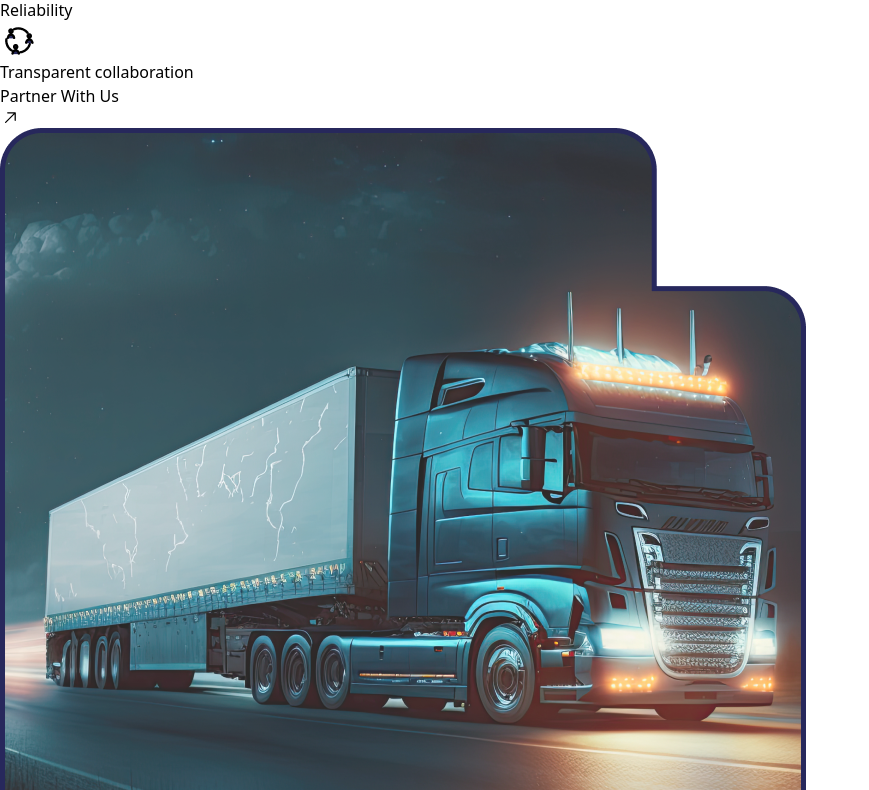
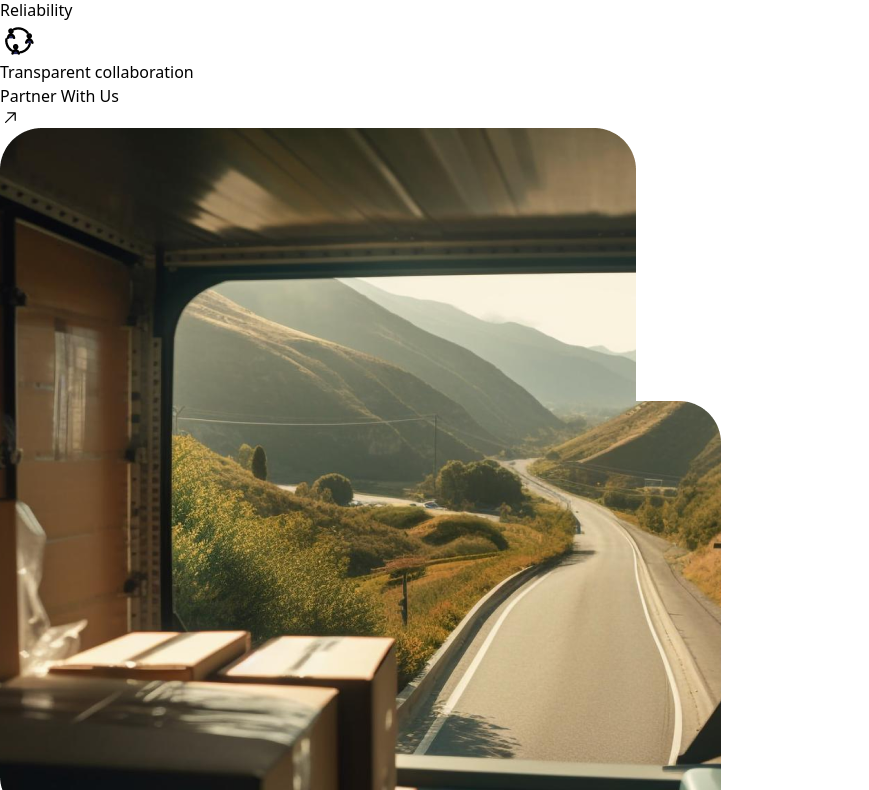
Before and after one commit to MerQri-Org/merqri_landing_page, a React (Vite) app in the folder merqri_landing_pages/: page / in a window 1280 px wide. Shown: the part 5450-6240 px from the top of the page, without its empty margins (0-869 px from the left). Built offline with nearby package versions, Linux system fonts and the light colour scheme.

Commit message:
pictures update

```diff
--- a/merqri_landing_pages/package.json
+++ b/merqri_landing_pages/package.json
@@ -22,7 +22,7 @@
     "react-dom": "^18.2.0",
     "react-icon": "^1.0.0",
     "react-icons": "^5.2.1",
-    "react-router-dom": "^6.23.1",
+    "react-router-dom": "^6.26.0",
     "react-scroll": "^1.9.0",
     "tailwind-merge": "^2.3.0",
     "tailwindcss-animate": "^1.0.7"
--- a/merqri_landing_pages/src/sections/Subscribe.jsx
+++ b/merqri_landing_pages/src/sections/Subscribe.jsx
@@ -1,15 +1,31 @@
-import { useState } from "react";
+import { useEffect, useState } from "react";
+import  { useLocation } from "react-router-dom"
 import Button from "../components/Button";
 const Subscribe = () => {
   const [name, setName] = useState("");
   const [email, setEmail] = useState("");
+  //useState for the pictures for different pages
+  const [picture,setPicture]=useState("/images/left2.png")
+  const location = useLocation()
+
+  useEffect(
+    ()=>{
+      //changing picture based on the path
+      if(location.pathname==='/'){
+        setPicture('/images/left2.png')
+      }
+      else if (location.pathname==='/partnership'){
+        setPicture('/images/Union (1).png')
+      }
+    },[location.pathname]
+  )
   // const [message, setMessage] = useState("");
   return (
     <section className="bg-white px-10 py-14 md:px-20 md:py-24" id="contact">
       <div className="container mx-auto grid grid-cols-1 md:grid-cols-2 gap-0 items-center">
         <div className="">
           <img
-            src="/images/Union (1).png"
+            src={picture}
             alt=""
             className=" relative md:w-[75%] mb-10 md:mb-0  mx-auto w-3/4 "
           />
```
Also changed, not shown: 1 other file (tests, documents, lock files or other folders).
